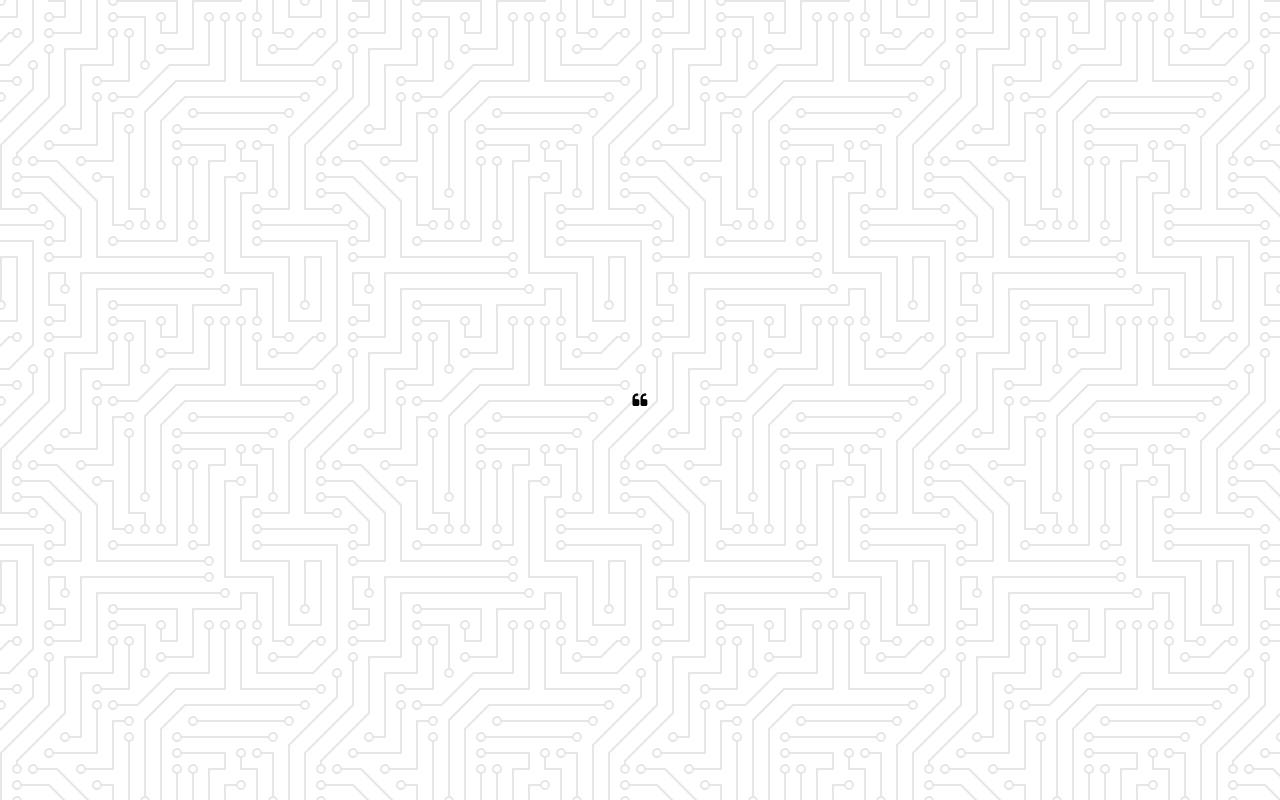
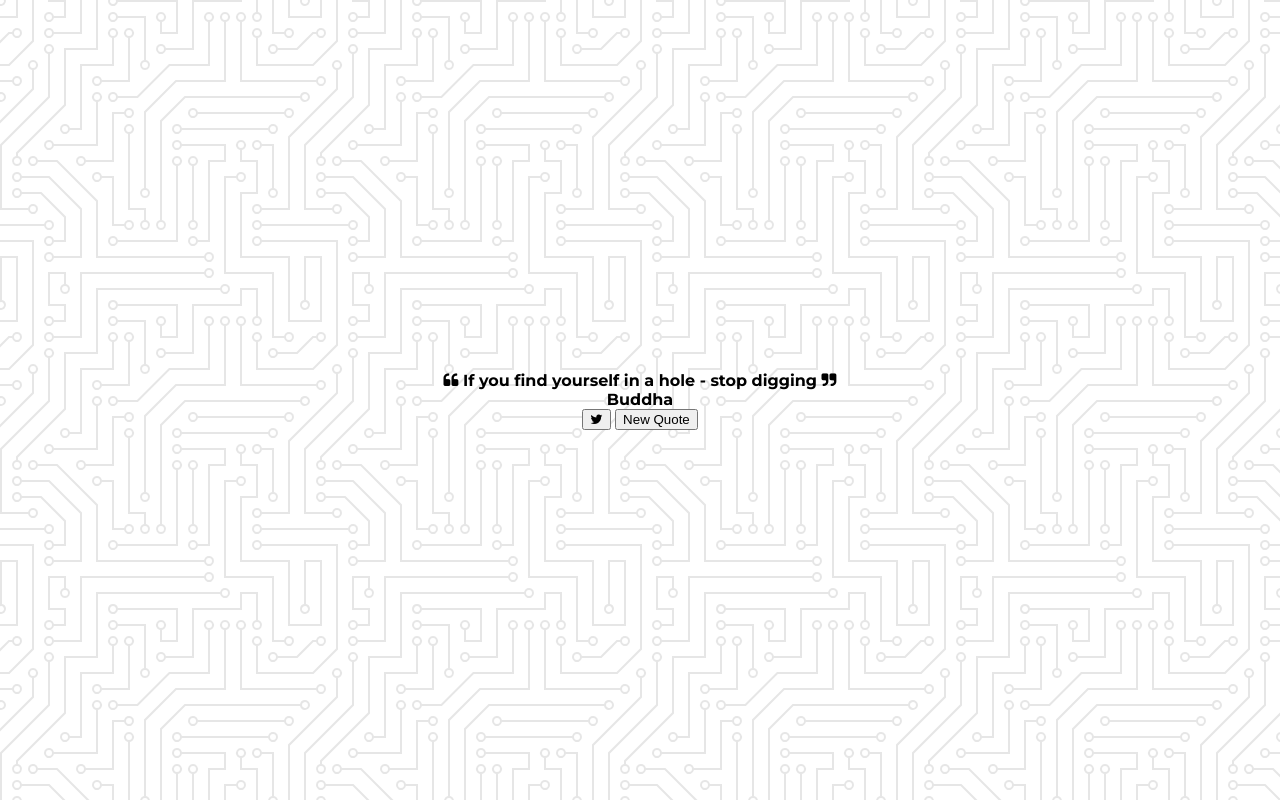
Before and after one commit to JurgitaE/Quote-generator, a website: page index.html in a window 1280 px wide. Drawn offline with Linux system fonts and the light colour scheme.

Commit message:
main layout

```diff
--- a/index.html
+++ b/index.html
@@ -25,7 +25,18 @@
             <!-- Quote -->
             <div class="quote-text">
                 <i class="fa fa-quote-left"></i>
+                <span id="quote">If you find yourself in a hole - stop digging</span>
+                <i class="fa fa-quote-right"></i>
             </div>
+            <!-- Author -->
+            <div class="quote-author">
+                <span id="author">Buddha</span>
+            </div>
+            <!-- Buttons -->
+            <button class="twitter-button" id="twitter" title="Tweet This!">
+                <i class="fa fa-twitter"></i>
+            </button>
+            <button id="new-quote">New Quote</button>
         </div>
         <script src="script.js"></script>
     </body>
--- a/style.css
+++ b/style.css
@@ -11,7 +11,7 @@ body {
     color: #000;
     font-family: "Montserrat", sans-serif;
     font-weight: 700;
-    text-align: flex;
+    text-align: center;
     display: flex;
     align-items: center;
     justify-content: center;
@@ -29,5 +29,7 @@ body::before {
     height: 100%;
     filter: opacity(0.1);
     background-repeat: repeat;
+
+    z-index: -1;
 }
 /* https://heropatterns.com/ */
```
